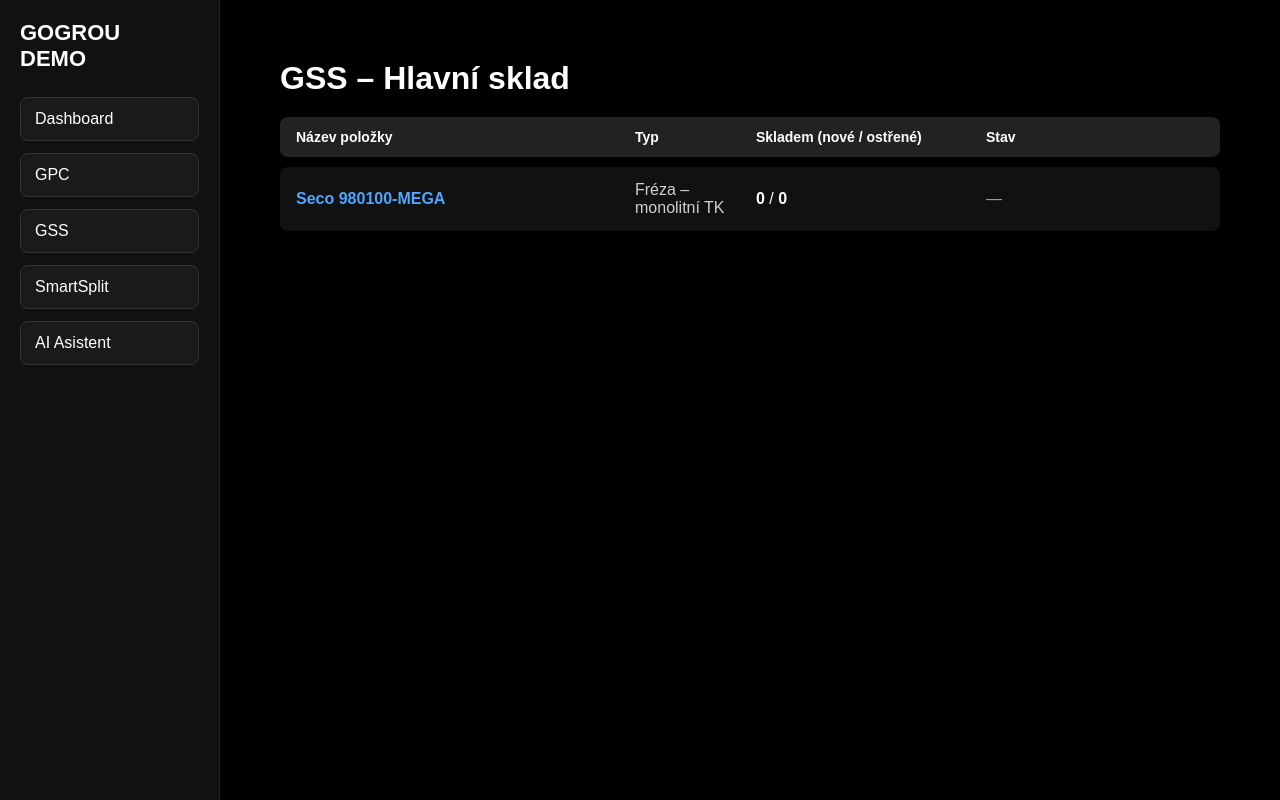
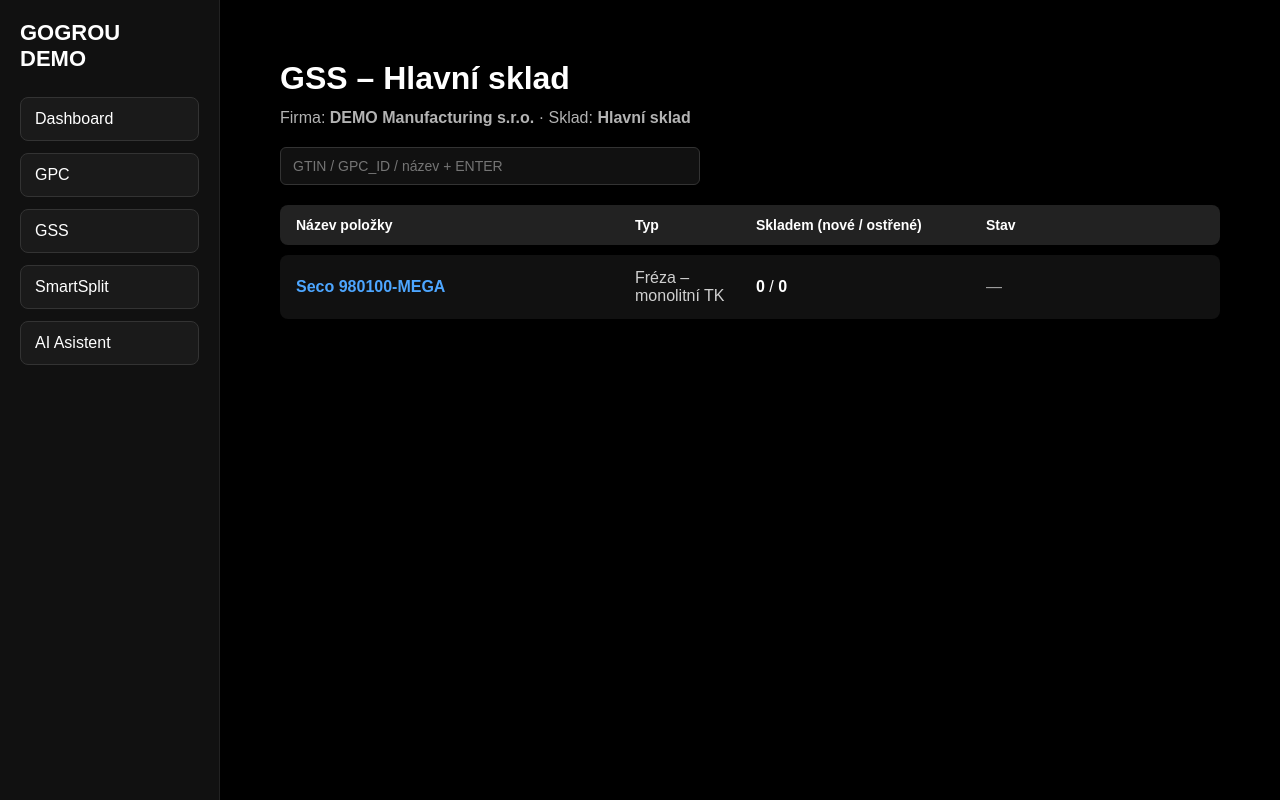
Before and after one commit to gogrou-app/gogrou-demo, a Next.js app: page /gss in a window 1280 px wide. Built offline with nearby package versions, Linux system fonts and the light colour scheme.

Commit message:
Update page.jsx

```diff
--- a/app/gss/page.jsx
+++ b/app/gss/page.jsx
@@ -1,15 +1,93 @@
 "use client";
 
-import gssStock from "./data/gssStock";
-import gpcTools from "../gpc/data";
+import { useState } from "react";
 import Link from "next/link";
 
+import gpcTools from "../gpc/data";          // GPC data
+import gssStockData from "./data/gssStock"; // GSS stock (demo)
+import { company, warehouses } from "./data/company";
+
 export default function GssPage() {
+  const [query, setQuery] = useState("");
+  const [gssStock, setGssStock] = useState(gssStockData);
+  const [error, setError] = useState(null);
+
+  const mainWarehouse = warehouses.find(w => w.type === "MAIN");
+
+  function handleAddFromGPC(e) {
+    e.preventDefault();
+    setError(null);
+
+    const q = query.trim().toLowerCase();
+    if (!q) return;
+
+    const matches = gpcTools.filter(t =>
+      String(t.gpc_id).toLowerCase() === q ||
+      String(t.gtin || "").toLowerCase() === q ||
+      String(t.name).toLowerCase().includes(q)
+    );
+
+    if (matches.length !== 1) {
+      setError("Nenalezena jednoznačná položka v GPC");
+      return;
+    }
+
+    const tool = matches[0];
+
+    const exists = gssStock.some(s => s.gpc_id === tool.gpc_id);
+    if (exists) {
+      setError("Položka už je v GSS založena");
+      return;
+    }
+
+    const newStock = {
+      gss_stock_id: `STOCK-${String(gssStock.length + 1).padStart(3, "0")}`,
+      company_id: company.company_id,
+      warehouse_id: mainWarehouse.warehouse_id,
+      gpc_id: tool.gpc_id,
+      tracking_mode: "dm",
+      min_qty: 0,
+      max_qty: null,
+      items: [],
+    };
+
+    setGssStock([...gssStock, newStock]);
+    setQuery("");
+  }
+
   return (
     <div style={{ padding: 30, color: "white" }}>
-      <h1 style={{ fontSize: 32, marginBottom: 20 }}>
+      <h1 style={{ fontSize: 32, marginBottom: 12 }}>
         GSS – Hlavní sklad
       </h1>
+
+      <div style={{ opacity: 0.7, marginBottom: 20 }}>
+        Firma: <strong>{company.name}</strong> · Sklad:{" "}
+        <strong>{mainWarehouse.name}</strong>
+      </div>
+
+      {/* VSTUP – PŘIDAT Z GPC */}
+      <form onSubmit={handleAddFromGPC} style={{ marginBottom: 20 }}>
+        <input
+          value={query}
+          onChange={(e) => setQuery(e.target.value)}
+          placeholder="GTIN / GPC_ID / název + ENTER"
+          style={{
+            width: 420,
+            padding: "10px 12px",
+            borderRadius: 6,
+            border: "1px solid #333",
+            background: "#111",
+            color: "white",
+            fontSize: 14,
+          }}
+        />
+        {error && (
+          <div style={{ color: "#ff6b6b", marginTop: 8 }}>
+            {error}
+          </div>
+        )}
+      </form>
 
       {/* HLAVIČKA TABULKY */}
       <div
@@ -22,7 +100,7 @@ export default function GssPage() {
           borderRadius: 8,
           fontWeight: "bold",
           fontSize: 14,
-          marginBottom: 10
+          marginBottom: 10,
         }}
       >
         <div>Název položky</div>
@@ -37,23 +115,13 @@ export default function GssPage() {
           (t) => String(t.gpc_id) === String(stock.gpc_id)
         );
 
-        const newCount =
-          stock.tracking_mode === "dm"
-            ? stock.items.filter(
-                (i) =>
-                  i.status === "in_stock" &&
-                  i.resharpen_count === 0
-              ).length
-            : stock.quantity;
+        const newCount = stock.items.filter(
+          (i) => i.status === "in_stock" && i.resharpen_count === 0
+        ).length;
 
-        const sharpenedCount =
-          stock.tracking_mode === "dm"
-            ? stock.items.filter(
-                (i) =>
-                  i.status === "in_stock" &&
-                  i.resharpen_count > 0
-              ).length
-            : 0;
+        const sharpenedCount = stock.items.filter(
+          (i) => i.status === "in_stock" && i.resharpen_count > 0
+        ).length;
 
         return (
           <div
@@ -66,17 +134,16 @@ export default function GssPage() {
               background: "#111",
               borderRadius: 8,
               marginBottom: 6,
-              alignItems: "center"
+              alignItems: "center",
             }}
           >
-            {/* NÁZEV + NATVRDO TESTOVACÍ ID */}
             <div>
               <Link
-                href="/gss/STOCK-001"
+                href={`/gss/${stock.gss_stock_id}`}
                 style={{
                   color: "#4da6ff",
                   textDecoration: "none",
-                  fontWeight: "bold"
+                  fontWeight: "bold",
                 }}
               >
                 {tool?.name || "Neznámá položka"}
```
